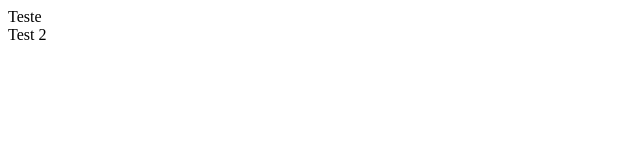
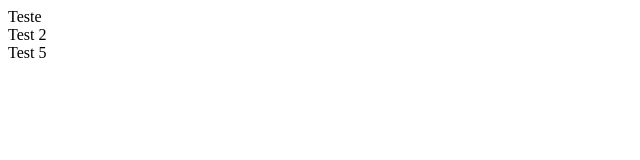
Before and after one commit to maiconcodedevelopment/lionsoftproject, a plain HTML site: page index.html in a window 1280 px wide. Shown: the full height of the page, 0-640 px from the left. Drawn offline with Linux system fonts and the light colour scheme.

Commit message:
inseri div teste 5 em index.html

```diff
--- a/index.html
+++ b/index.html
@@ -9,5 +9,7 @@
 <body>
     <div>Teste</div>
     <div>Test 2</div>
+    <div>Test 5</div>
+
 </body>
 </html>
```
